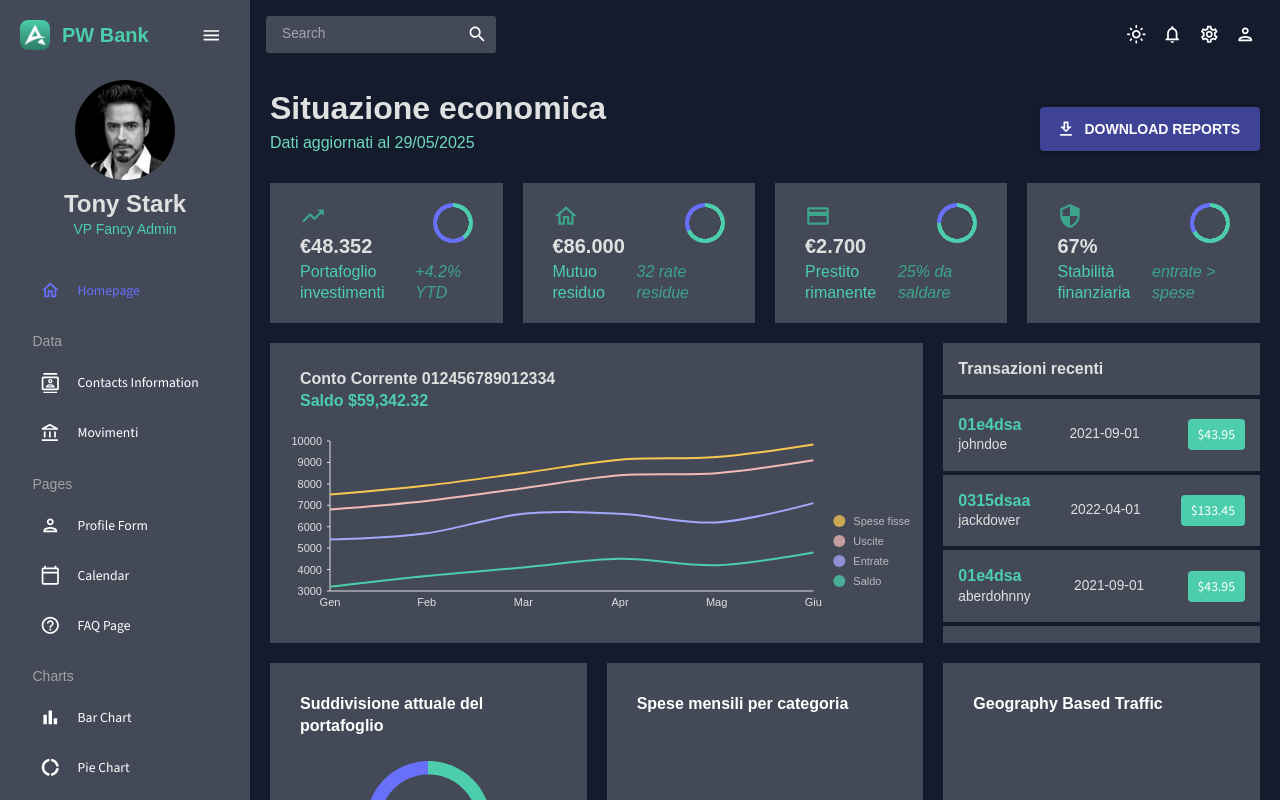
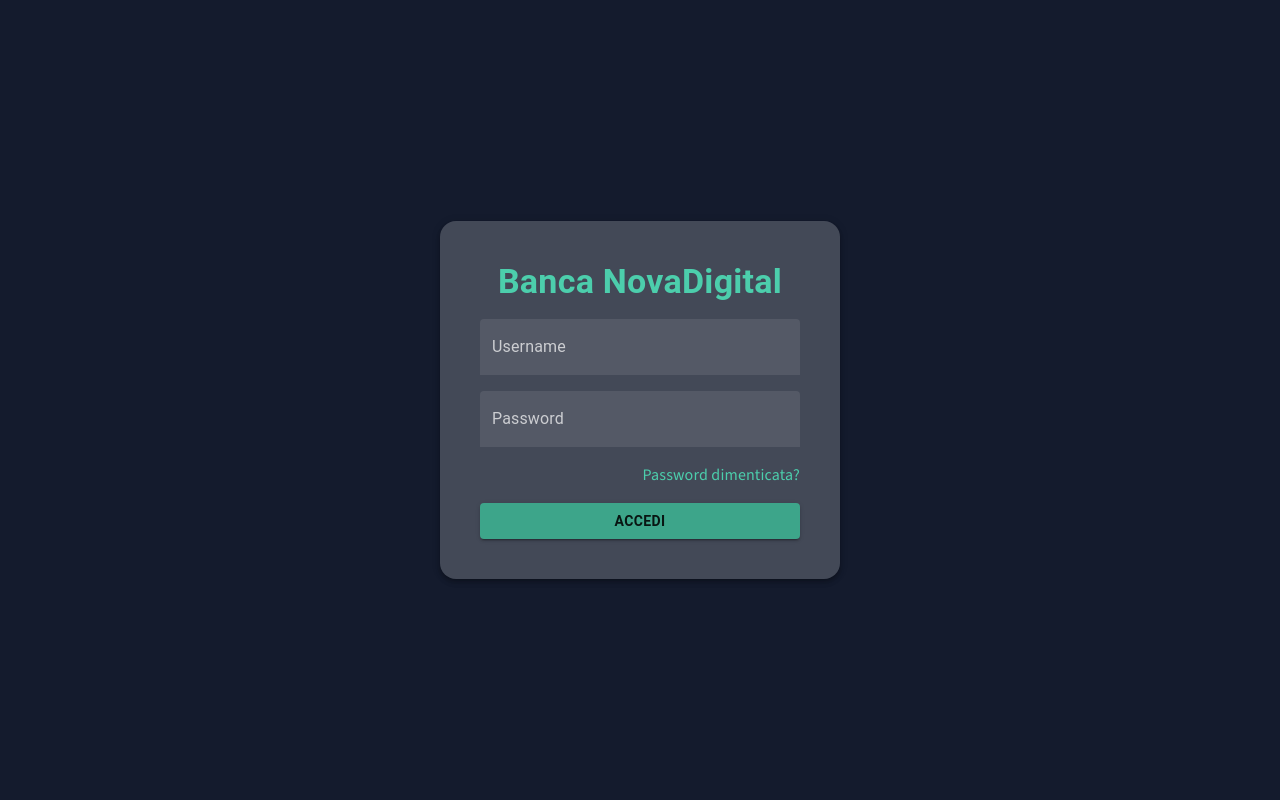
Before and after one commit to Lollosxvm/pw, a React (Vite) app in the folder FE/: page / in a window 1280 px wide. Built offline with nearby package versions, Linux system fonts and the light colour scheme.

Commit message:
aggiunta LoginPage

```diff
--- a/FE/src/Router.jsx
+++ b/FE/src/Router.jsx
@@ -13,27 +13,33 @@ import {
   Geography,
   Calendar,
   Stream,
+  LoginPage ,
 } from "./scenes";
 
 const AppRouter = () => {
   return (
     <Router>
-      <Routes>
-        <Route path="/" element={<App />}>
-          <Route path="/" element={<Dashboard />} />
-          <Route path="/contacts" element={<Contacts />} />
-          <Route path="/movimenti" element={<Movimenti />} />
-          <Route path="/form" element={<Form />} />
-          <Route path="/calendar" element={<Calendar />} />
-          <Route path="/bar" element={<Bar />} />
-          <Route path="/pie" element={<Pie />} />
-          <Route path="/stream" element={<Stream />} />
-          <Route path="/line" element={<Line />} />
-          <Route path="/faq" element={<FAQ />} />
-          <Route path="/geography" element={<Geography />} />
-        </Route>
-      </Routes>
-    </Router>
+  <Routes>
+    {/* ROUTA PUBBLICA: LOGIN */}
+    <Route path="/" element={<LoginPage />} />
+
+    {/* LAYOUT PROTETTO */}
+    <Route path="/dashboard" element={<App />}>
+      <Route index element={<Dashboard />} />
+      <Route path="contacts" element={<Contacts />} />
+      <Route path="movimenti" element={<Movimenti />} />
+      <Route path="form" element={<Form />} />
+      <Route path="calendar" element={<Calendar />} />
+      <Route path="bar" element={<Bar />} />
+      <Route path="pie" element={<Pie />} />
+      <Route path="stream" element={<Stream />} />
+      <Route path="line" element={<Line />} />
+      <Route path="faq" element={<FAQ />} />
+      <Route path="geography" element={<Geography />} />
+    </Route>
+  </Routes>
+</Router>
+
   );
 };
 
--- a/FE/src/scenes/index.js
+++ b/FE/src/scenes/index.js
@@ -11,6 +11,7 @@ import Pie from "./pie";
 import Stream from "./stream";
 import FAQ from "./faq";
 import Geography from "./geography";
+import LoginPage from "./login"
 
 export {
   Navbar,
@@ -26,4 +27,5 @@ export {
   Stream,
   FAQ,
   Geography,
+  LoginPage,
 };
--- /dev/null
+++ b/FE/src/scenes/login/index.jsx
@@ -0,0 +1,108 @@
+import React from "react";
+import {
+  Box,
+  Button,
+  TextField,
+  Typography,
+  useMediaQuery,
+  Link,
+  createTheme,
+  ThemeProvider,
+  CssBaseline,
+} from "@mui/material";
+import { tokens } from "../../theme";
+import { useNavigate } from "react-router-dom";
+import { useTheme } from "@mui/material";
+
+const LoginPage = () => {
+  const navigate = useNavigate();
+  const isMobile = useMediaQuery("(max-width:600px)");
+
+  // Forziamo tema scuro solo per questa pagina
+  const darkTheme = createTheme({
+    palette: {
+      mode: "dark",
+    },
+  });
+
+  const colors = tokens("dark"); // Forziamo anche i tokens su dark
+
+  const handleLogin = () => {
+    navigate("/dashboard");
+  };
+
+  return (
+    <ThemeProvider theme={darkTheme}>
+      <CssBaseline />
+      <Box
+        height="100dvh"
+        width="100%"
+        display="flex"
+        alignItems="center"
+        justifyContent="center"
+        bgcolor={colors.primary[500]}
+      >
+        <Box
+          display="flex"
+          flexDirection="column"
+          alignItems="center"
+          p={isMobile ? 3 : 5}
+          borderRadius="16px"
+          bgcolor={colors.primary[400]}
+          width="90%"
+          maxWidth="400px"
+          boxShadow={4}
+        >
+          <Typography
+            variant="h4"
+            color={colors.greenAccent[500]}
+            mb={2}
+            fontWeight="bold"
+            textAlign="center"
+          >
+            Banca NovaDigital
+          </Typography>
+
+          <TextField
+            fullWidth
+            label="Username"
+            variant="filled"
+            sx={{ mb: 2 }}
+            InputProps={{ disableUnderline: true }}
+          />
+          <TextField
+            fullWidth
+            label="Password"
+            type="password"
+            variant="filled"
+            sx={{ mb: 2 }}
+            InputProps={{ disableUnderline: true }}
+          />
+
+          <Box width="100%" textAlign="right" mb={2}>
+            <Link href="#" underline="hover" color={colors.greenAccent[500]}>
+              Password dimenticata?
+            </Link>
+          </Box>
+
+          <Button
+            variant="contained"
+            fullWidth
+            onClick={handleLogin}
+            sx={{
+              bgcolor: colors.greenAccent[600],
+              fontWeight: "bold",
+              ":hover": {
+                bgcolor: colors.greenAccent[700],
+              },
+            }}
+          >
+            Accedi
+          </Button>
+        </Box>
+      </Box>
+    </ThemeProvider>
+  );
+};
+
+export default LoginPage;
```
